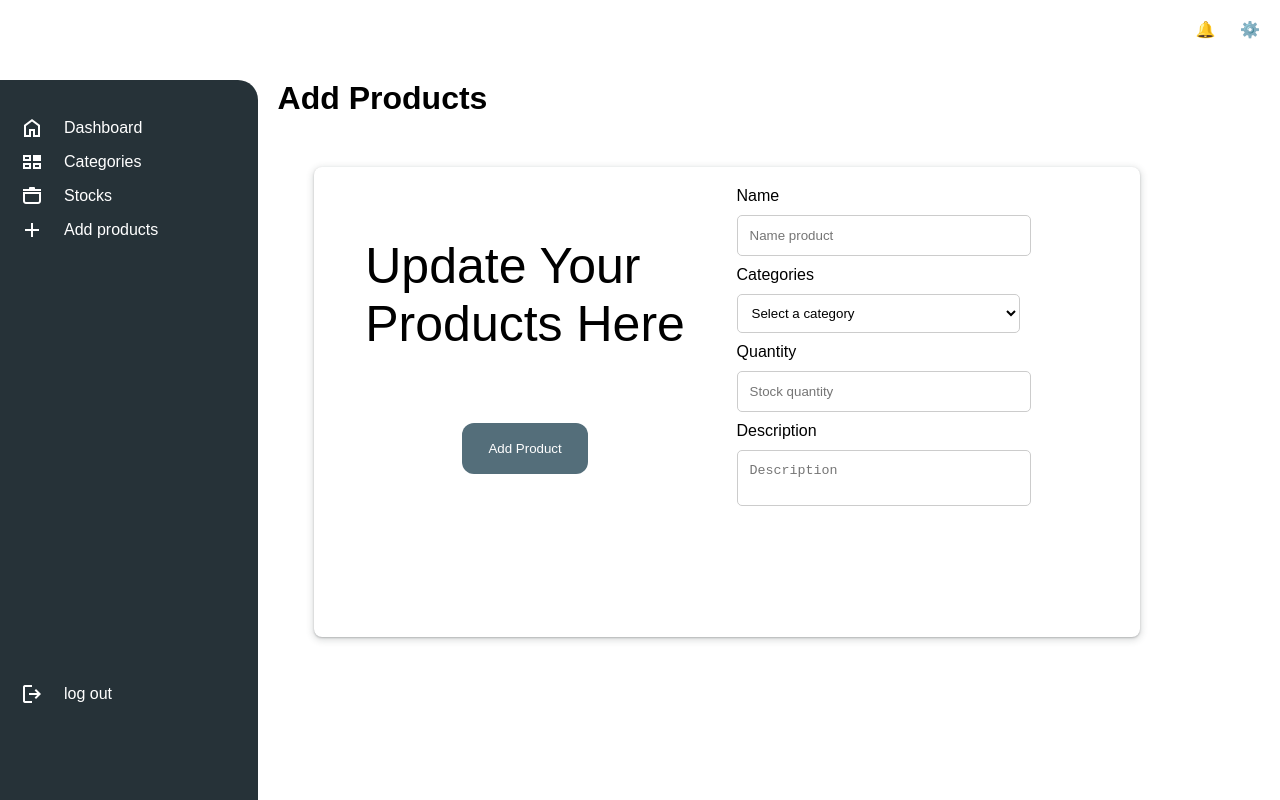
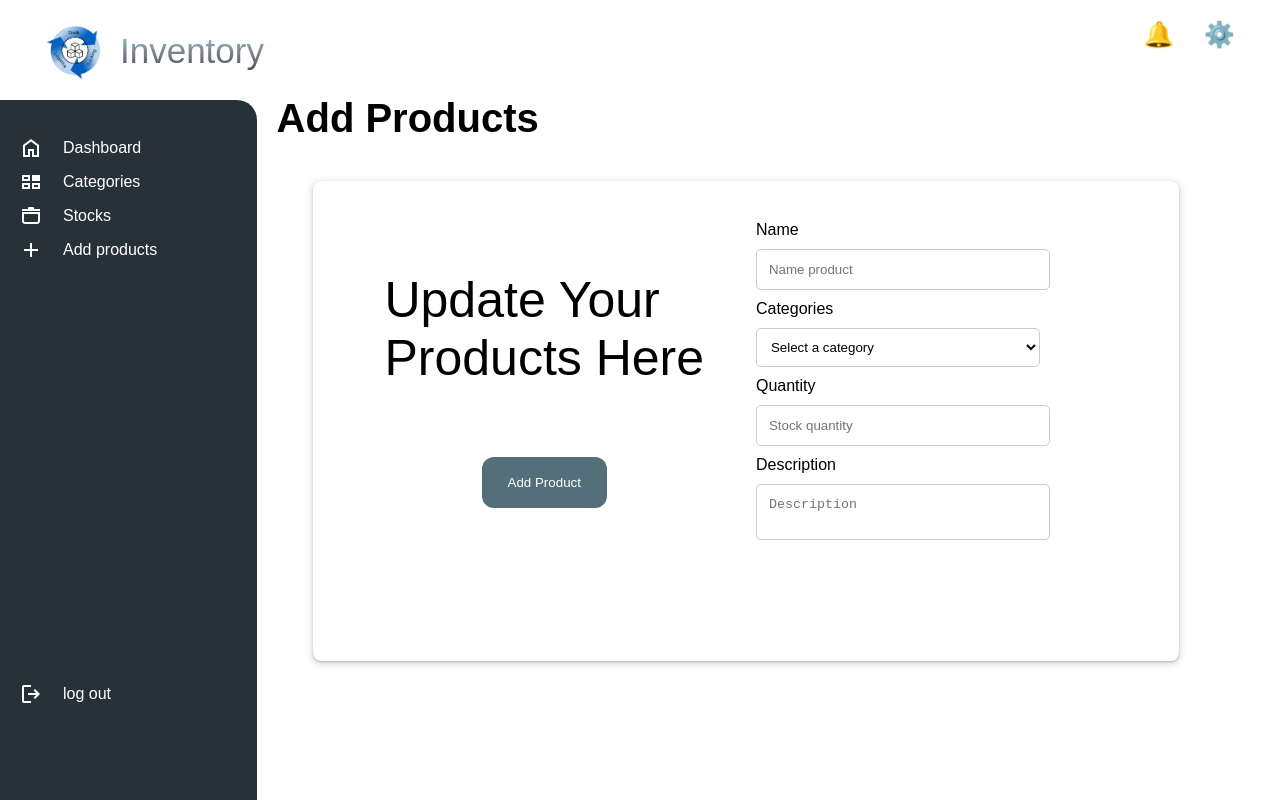
Before and after one commit to panhalove123/InventoryApp__G22, a plain HTML site: page pages/addProducts.html in a window 1280 px wide. Drawn offline with nearby package versions, Linux system fonts and the light colour scheme; a script that the page names is missing.

Commit message:
add logo

```diff
--- a/Css/addProducts.css
+++ b/Css/addProducts.css
@@ -10,13 +10,17 @@ body {
     display: flex;
     width: 100%;
   } */
+
+  .main-content h1 {
+    font-size: 40px;
+  }
   .form-section {
     width: 80%;
     box-shadow: rgba(60, 64, 67, 0.3) 0px 1px 2px 0px, rgba(60, 64, 67, 0.15) 0px 2px 6px 2px;
-    padding: 20px;
-    margin-top: 50px;
+    padding: 40px;
+    margin-top: 40px;
     border-radius: 8px;
-    height: 430px;
+    height: 400px;
     margin-left: 36px;
   }
 
--- a/Css/categories.css
+++ b/Css/categories.css
@@ -13,7 +13,7 @@ body{
 
 }
 .h1categories{
-    font-size: 50px;
+    font-size: 40px;
 }
 .main-content{
     width: 50%;
--- a/Css/menu.css
+++ b/Css/menu.css
@@ -6,7 +6,7 @@
 }
 
 .sidebar {
-  margin-top: 80px;
+  margin-top: 100px;
   position: sticky;
   top: 0;
   width: 17%;
@@ -17,6 +17,7 @@
   flex-direction: column;
   padding: 20px;
   height: 100vh;
+  margin-left: -265px;
 }
 
 .sidebar nav ul {
@@ -45,6 +46,7 @@
   overflow-y: auto;
   padding: 20px;
   height: 100vh;
+
 }
 
 header {
@@ -54,10 +56,30 @@ header {
 }
 
 header .actions .icon {
-  margin-left: 20px;
+  margin-right: 25px;
   cursor: pointer;
+  font-size: 25px;
 }
 
 #logout{
-  margin-top: 440px;
+  margin-top: 420px;
 }
+
+.logo img {
+  width: 70px;
+  margin-left: 40px;
+  margin-top: 20px;
+}
+
+.logo p{
+  margin-left: 120px;
+  margin-top: -60px;
+  font-size: 35px;
+  background: plum;
+  background-image: linear-gradient(to top, rgb(81, 76, 78) 0%, rgb(160, 200, 221) 100%);
+  background-size: 100%;
+  -webkit-background-clip: text;
+  -moz-background-clip: text;
+  -webkit-text-fill-color: transparent;
+  -moz-text-fill-color: transparent;
+}
--- a/Css/stock.css
+++ b/Css/stock.css
@@ -16,7 +16,8 @@ body{
 }
 
 .h1stock{
-    font-size: 50px;
+    font-size: 40px;
+
 }
 
 table {
--- a/pages/addProducts.html
+++ b/pages/addProducts.html
@@ -12,6 +12,10 @@
 </head>
 <body>
   <div class="container">
+    <div class="logo">
+      <img src="../img/logo.png" alt="">
+      <p>Inventory</p>
+    </div>
     <aside class="sidebar">
       <nav>
         <ul>
```
Also changed, not shown: pages/Categories.html (+4 -0 lines), pages/dashboard.html (+4 -0 lines), pages/stock.html (+4 -0 lines), img/logo.png (added), js/addProducts.js (line endings or trailing spaces).
